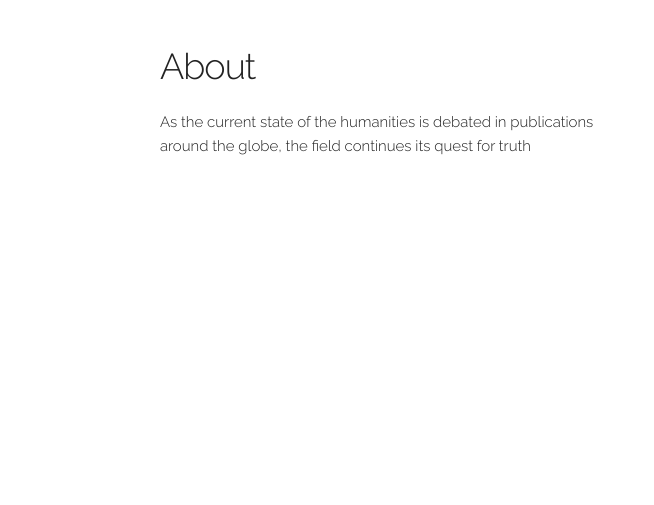
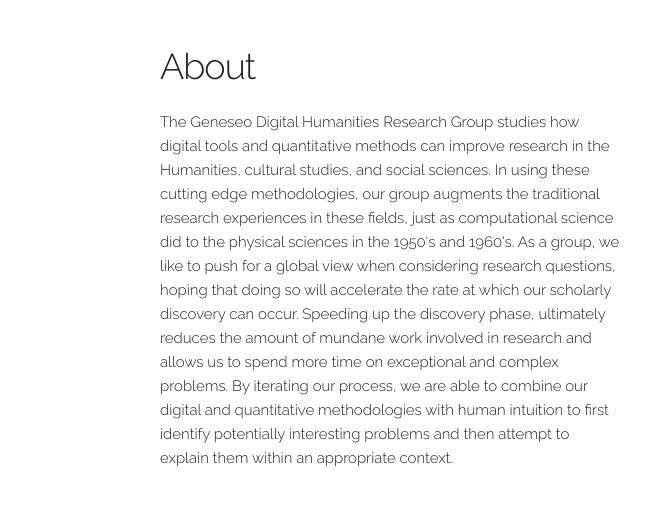
Before and after one commit to GDHRG/gdhrg.github.io, a plain HTML site: page about.html in a window 1280 px wide. Shown: the part 197-702 px from the top of the page, 0-654 px from the left. Drawn offline with Linux system fonts and the light colour scheme.

Commit message:
Updated About
Wrote an about description that differs from the mission statement on
the index page.

```diff
--- a/about.html
+++ b/about.html
@@ -46,7 +46,7 @@
     <div class="row">
       <div class="one-half column" style="margin-top: 25%">
         <h3>About</h3>
-        <h6>As the current state of the humanities is debated in publications around the globe, the field continues its quest for truth</h6>
+        <h6>The Geneseo Digital Humanities Research Group studies how digital tools and quantitative methods can improve research in the Humanities, cultural studies, and social sciences. In using these cutting edge methodologies, our group augments the traditional research experiences in these fields, just as computational science did to the physical sciences in the 1950's and 1960's. As a group, we like to push for a global view when considering research questions, hoping that doing so will accelerate the rate at which our scholarly discovery can occur. Speeding up the discovery phase, ultimately reduces the amount of mundane work involved in research and allows us to spend more time on exceptional and complex problems. By iterating our process, we are able to combine our digital and quantitative methodologies with human intuition to first identify potentially interesting problems and then attempt to explain them within an appropriate context.</h6>
       </div>
       <div class="one-half column" style="margin-top: 25%">
         <img class="u-max-full-width" src="/images/sittinginchair.jpg" alt="A student works on a problem on her computer.">
```
